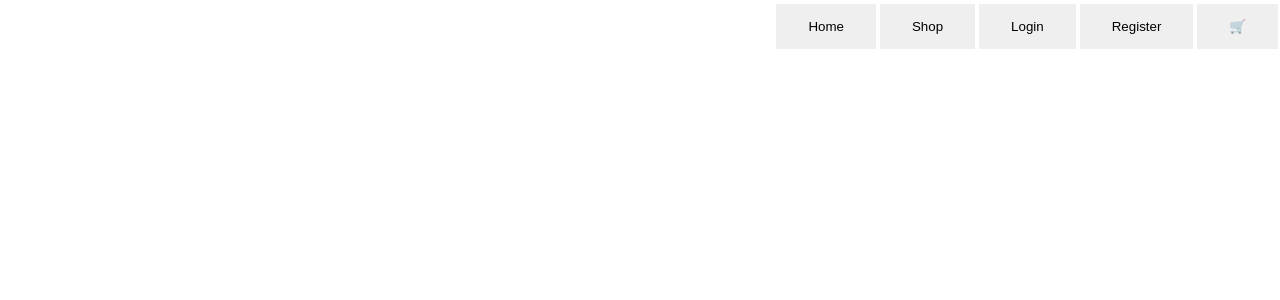
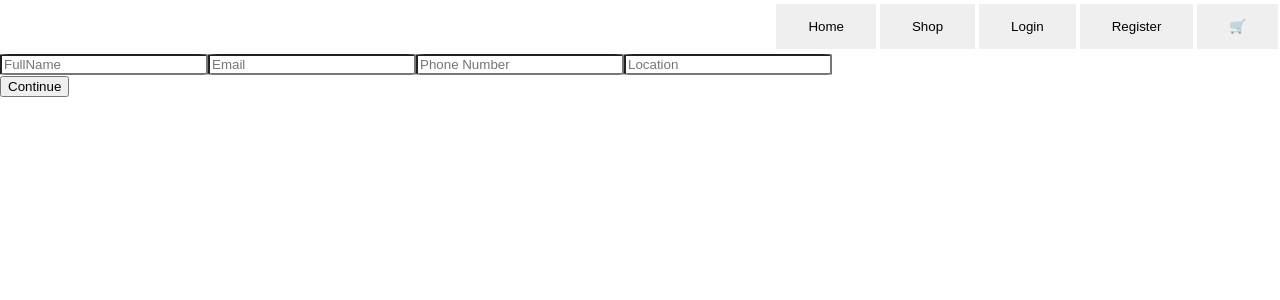
Before and after one commit to dgancy/webshop0, a React (Create React App) app in the folder online/: page /ordersdata in a window 1280 px wide. Shown: the top 300 px of the page. Built offline with nearby package versions, Linux system fonts and the light colour scheme.

Commit message:
Order process part 1

```diff
--- a/online/src/App.css
+++ b/online/src/App.css
@@ -30,3 +30,8 @@ div.gallery-item div.desc {
 .in {
   width: 50px;
 }
+
+.inputNormal {
+  width: 200px;
+  border-radius: 5%;
+}
--- a/online/src/App.js
+++ b/online/src/App.js
@@ -4,9 +4,11 @@ import OpenPage from "./Pages/OpenPage";
 import Login from "./Pages/RegLog/Login";
 import Register from "./Pages/RegLog/Register";
 import { BrowserRouter, Route, Routes } from "react-router-dom";
-import Shop from "./Pages/Shop";
-import ShopCart from "./Pages/ShopCart";
-import BooksInformation from "./Pages/BooksInformation";
+import Shop from "./Images/Books/Shop";
+import ShopCart from "./Pages/Order/ShopCart";
+import BooksInformation from "./Images/Books/BooksInformation";
+import OrdersData from "./Pages/Order/OrdersData";
+import OrderSummary from "./Pages/Order/OrderSummary";
 
 function App() {
   return (
@@ -19,6 +21,8 @@ function App() {
           <Route path="/shop" element={<Shop />} />
           <Route path="/booksinfo" element={<BooksInformation />} />
           <Route path="/shopcart" element={<ShopCart />} />
+          <Route path="/ordersdata" element={<OrdersData />} />
+          <Route path="/ordersummary" element={<OrderSummary />} />
           <Route path="/register" element={<Register />} />
         </Routes>
       </BrowserRouter>
--- a/online/src/Pages/BooksInformation.jsx
+++ b/online/src/Images/Books/BooksInformation.jsx
@@ -1,4 +1,4 @@
-import BooksData from "../Images/Books/Books.jsx";
+import BooksData from "./Books.jsx";
 
 export default function BooksInformation() {
   const BookNumber = sessionStorage.getItem("bookId");
--- a/online/src/Pages/Shop.jsx
+++ b/online/src/Images/Books/Shop.jsx
@@ -1,6 +1,6 @@
 import { useState } from "react";
 import { useNavigate } from "react-router-dom";
-import BooksData from "../Images/Books/Books";
+import BooksData from "./Books";
 
 export default function Shop() {
   const nav = useNavigate();
--- /dev/null
+++ b/online/src/Pages/Order/OrderSummary.jsx
@@ -0,0 +1,9 @@
+import React from 'react'
+
+export default function OrderSummary() {
+  return (
+    <div>
+      Final
+    </div>
+  )
+}
--- /dev/null
+++ b/online/src/Pages/Order/OrdersData.jsx
@@ -0,0 +1,24 @@
+import React from "react";
+import { useNavigate } from "react-router-dom";
+
+export default function OrdersData() {
+    const nav = useNavigate();
+
+const NavigateToFinalise = () =>{
+    nav("/ordersummary");
+}
+
+  return (
+    <form>
+      <div>
+        <input placeholder="FullName" className="inputNormal" type="string"/>
+        <input placeholder="Email" className="inputNormal" type="string"/>
+        <input placeholder="Phone Number" className="inputNormal" type="string"/>
+        <input placeholder="Location" className="inputNormal" type="string"/>
+      </div>
+      <div>
+        <button onClick={NavigateToFinalise}>Continue</button>
+      </div>
+    </form>
+  );
+}
--- /dev/null
+++ b/online/src/Pages/Order/ShopCart.jsx
@@ -0,0 +1,59 @@
+import React, { useEffect, useState } from "react";
+import BooksData from "../../Images/Books/Books";
+import { useNavigate } from "react-router-dom";
+
+export default function ShopCart() {
+  const [shopCart, setShopCart] = useState([]);
+
+  const Books = BooksData;
+
+  const GetShopCart = async () => {
+    try {
+      const response = await fetch("http://localhost:5000/shopcart");
+      const data = await response.json();
+
+      console.log("Backendtől kapott kosár:", data);
+
+      setShopCart(data);
+    } catch (error) {
+      console.error("Hiba a kosár lekérésekor:", error);
+    }
+  };
+
+  useEffect(() => {
+    GetShopCart();
+  }, []);
+
+  const nav = useNavigate();
+
+  const NavigateToOrderData = () => {
+    nav("/ordersdata");
+  };
+
+  return (
+    <form>
+      <div>
+        <h1>Shopping Cart</h1>
+
+        {shopCart.length === 0 ? (
+          <p>Your cart is empty.</p>
+        ) : (
+          shopCart.map((item, index) => (
+            <div key={index}>
+              <img
+                src={Books[item.bookId].image}
+                alt={item.bookId}
+                width="100"
+              />
+              <h2>{item.bookId}</h2>
+              <p>Quantity: {item.quantity}</p>
+            </div>
+          ))
+        )}
+      </div>
+      <div>
+        <button onClick={NavigateToOrderData}>Continue</button>
+      </div>
+    </form>
+  );
+}
--- a/online/src/Pages/ShopCart.jsx
+++ /dev/null
@@ -1,43 +0,0 @@
-import React, { useEffect, useState } from "react";
-import BooksData from "../Images/Books/Books";
-
-export default function ShopCart() {
-  const [shopCart, setShopCart] = useState([]);
-
-  const Books = BooksData;
-
-  const GetShopCart = async () => {
-    try {
-      const response = await fetch("http://localhost:5000/shopcart");
-      const data = await response.json();
-
-      console.log("Backendtől kapott kosár:", data);
-
-      setShopCart(data);
-    } catch (error) {
-      console.error("Hiba a kosár lekérésekor:", error);
-    }
-  };
-
-  useEffect(() => {
-    GetShopCart();
-  }, []);
-
-  return (
-    <div>
-      <h1>Shopping Cart</h1>
-
-      {shopCart.length === 0 ? (
-        <p>Your cart is empty.</p>
-      ) : (
-        shopCart.map((item, index) => (
-          <div key={index}>
-            <img src={Books[item.bookId].image} alt={item.bookId} width="100" />
-            <h2>{item.bookId}</h2>
-            <p>Quantity: {item.quantity}</p>
-          </div>
-        ))
-      )}
-    </div>
-  );
-}
```
